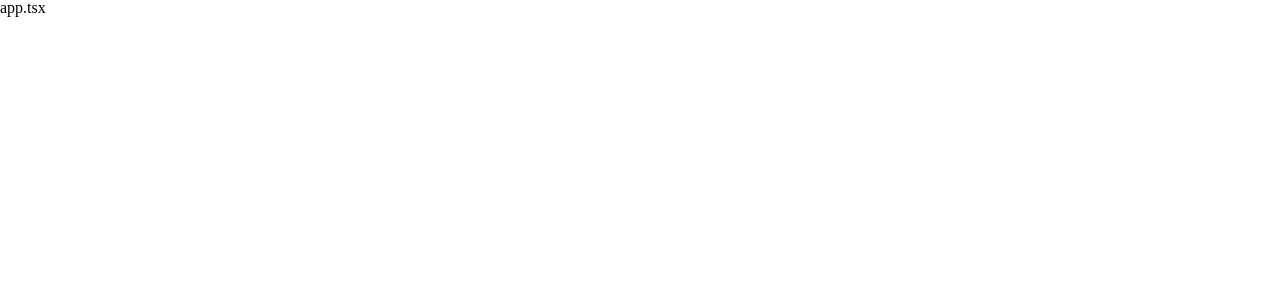
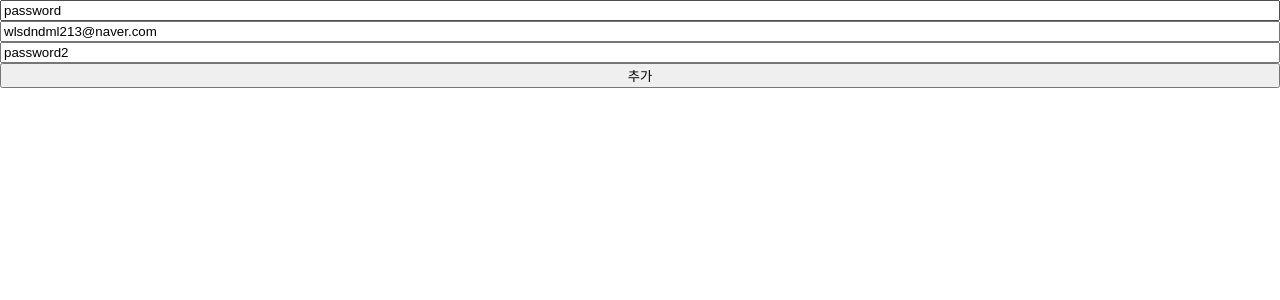
Before and after one commit to j2noo/to-do-list, a React (Create React App) app: page / in a window 1280 px wide. Shown: the top 300 px of the page. Built offline with nearby package versions, Linux system fonts and the light colour scheme.

Commit message:
[FEAT] 훅폼 연습

```diff
--- a/package.json
+++ b/package.json
@@ -17,6 +17,7 @@
     "react": "^18.2.0",
     "react-dom": "^18.2.0",
     "react-helmet": "^6.1.0",
+    "react-hook-form": "^7.45.1",
     "react-query": "^3.39.3",
     "react-router-dom": "^6.14.1",
     "react-scripts": "5.0.1",
@@ -51,5 +52,4 @@
       "last 1 safari version"
     ]
   }
-
 }
--- a/src/App.tsx
+++ b/src/App.tsx
@@ -1,5 +1,6 @@
 import React from "react";
 import { createGlobalStyle } from "styled-components";
+import ToDoList from "./ToDoList";
 
 const GlobalStyle = createGlobalStyle`
 /* http://meyerweb.com/eric/tools/css/reset/
@@ -60,7 +61,7 @@ function App() {
   return (
     <>
       <GlobalStyle></GlobalStyle>
-      <div>app.tsx</div>
+      <ToDoList></ToDoList>
     </>
   );
 }
--- /dev/null
+++ b/src/ToDoList.tsx
@@ -0,0 +1,61 @@
+import { useState } from "react";
+import { useForm } from "react-hook-form";
+
+interface IForm {
+  password: string;
+  email: string;
+  password2: string;
+  extraErrors?: string;
+}
+function ToDoList() {
+  const {
+    register,
+    watch,
+    handleSubmit,
+    formState: { errors },
+    setError,
+  } = useForm<IForm>({
+    defaultValues: { password: "password", email: "wlsdndml213@naver.com", password2: "password2" },
+  });
+  const onValid = (data: IForm) => {
+    if (data.password !== data.password2) {
+      return setError("password", { message: "패스워드가 다릅니다" }, { shouldFocus: true });
+    }
+    //setError("extraErrors", { message: "서버다운" });
+    console.log(data);
+  };
+  console.log(errors);
+  return (
+    <div>
+      <form style={{ display: "flex", flexDirection: "column" }} onSubmit={handleSubmit(onValid)}>
+        <input
+          {...register("password", {
+            required: "필요합니다적으라",
+            minLength: 10,
+            validate: (value) => value.includes("nico") ? "nico안돼" : true,
+          })}
+          placeholder="pw1"
+        ></input>
+        <span>{errors.password?.message}</span>
+        <input
+          {...register("email", {
+            required: "필요합니다",
+            minLength: { value: 12, message: "12글자 이상하세요" },
+            pattern: {
+              value: /^[A-Za-z0-9._%+-]+@naver.com$/,
+              message: "네이버만 받습니다 네이버들어가게해주세요",
+            },
+          })}
+          placeholder="이메일네이버인데  12글자이사입!"
+        ></input>
+        <span>{errors.email?.message}</span>
+
+        <input {...register("password2")} placeholder="pw2 확인"></input>
+        <span>{errors.password2?.message}</span>
+        <button>추가</button>
+        <span>{errors.extraErrors?.message}</span>
+      </form>
+    </div>
+  );
+}
+export default ToDoList;
```
Also changed, not shown: 1 other file (tests, documents, lock files or other folders).
